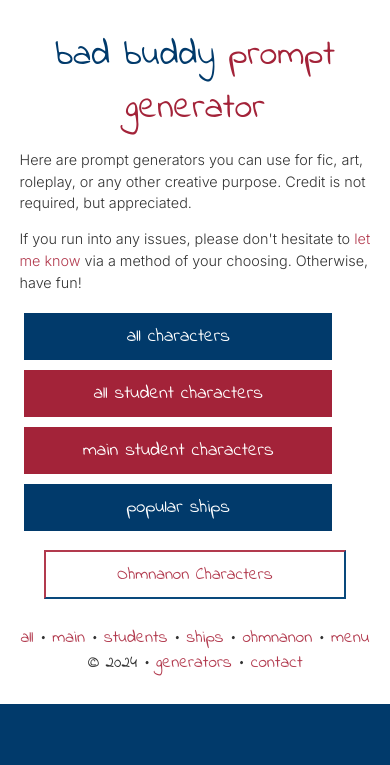
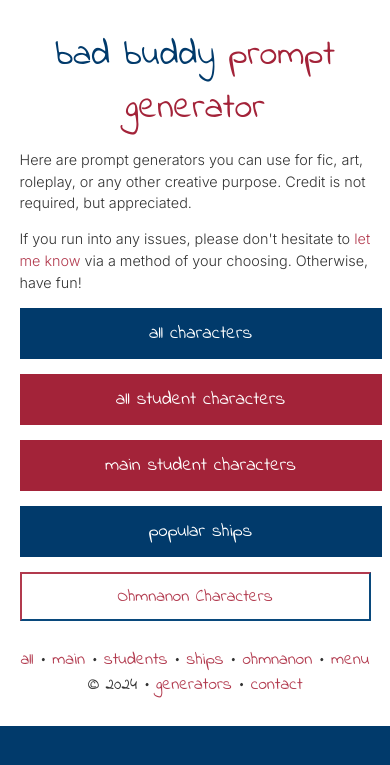
Before and after one commit to aroceu/generators, a PHP site: page /bbs/index.php in a window 390 px wide. Shown: the top 765 px of the page. Run offline with PHP 8.4, Linux system fonts and the light colour scheme.

Commit message:
Fixed mobile button issue (I think)

```diff
--- a/bbs/style.css
+++ b/bbs/style.css
@@ -153,10 +153,12 @@ ul.nav li.red a, ul.nav li.blue a{
 
 ul.nav li.red a:link, ul.nav li.red a:visited{
     background: #013A6B;
+    border: 2px solid #013A6B;
 }
 
 ul.nav li.blue a:link, ul.nav li.blue a:visited{
     background: #a32339;
+    border: 2px solid #a32339;
 }
 
 ul.nav li.blue a:hover, ul.nav li.blue a:focus{
@@ -199,6 +201,16 @@ font-size: 90%;
     width: 100%;
 }
 
+ul.nav li.red, ul.nav li.blue {
+  display: block;
+  width: 100%;
+  margin: 15px 0;
+}
+
+ul li.ohmnanon {
+  display: block;
+  width: 100%;
+}
 
 
 }
```
